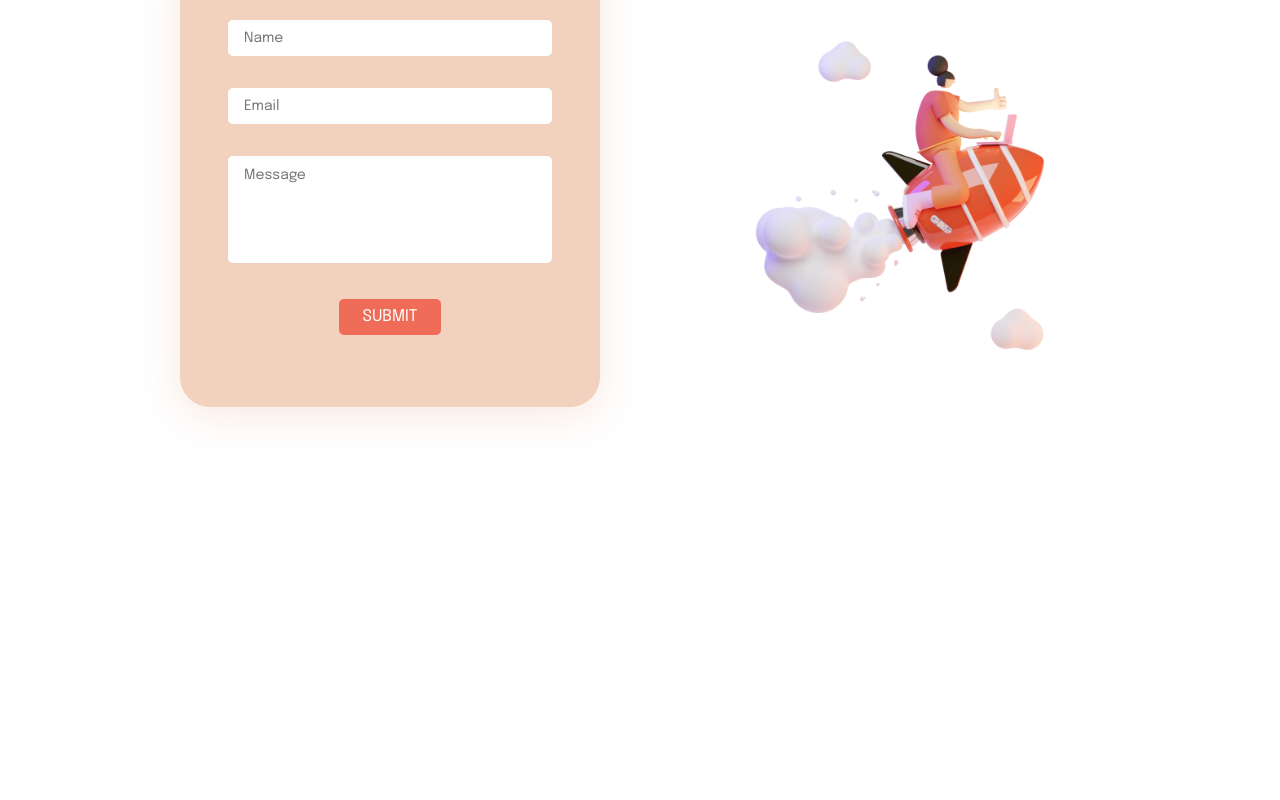
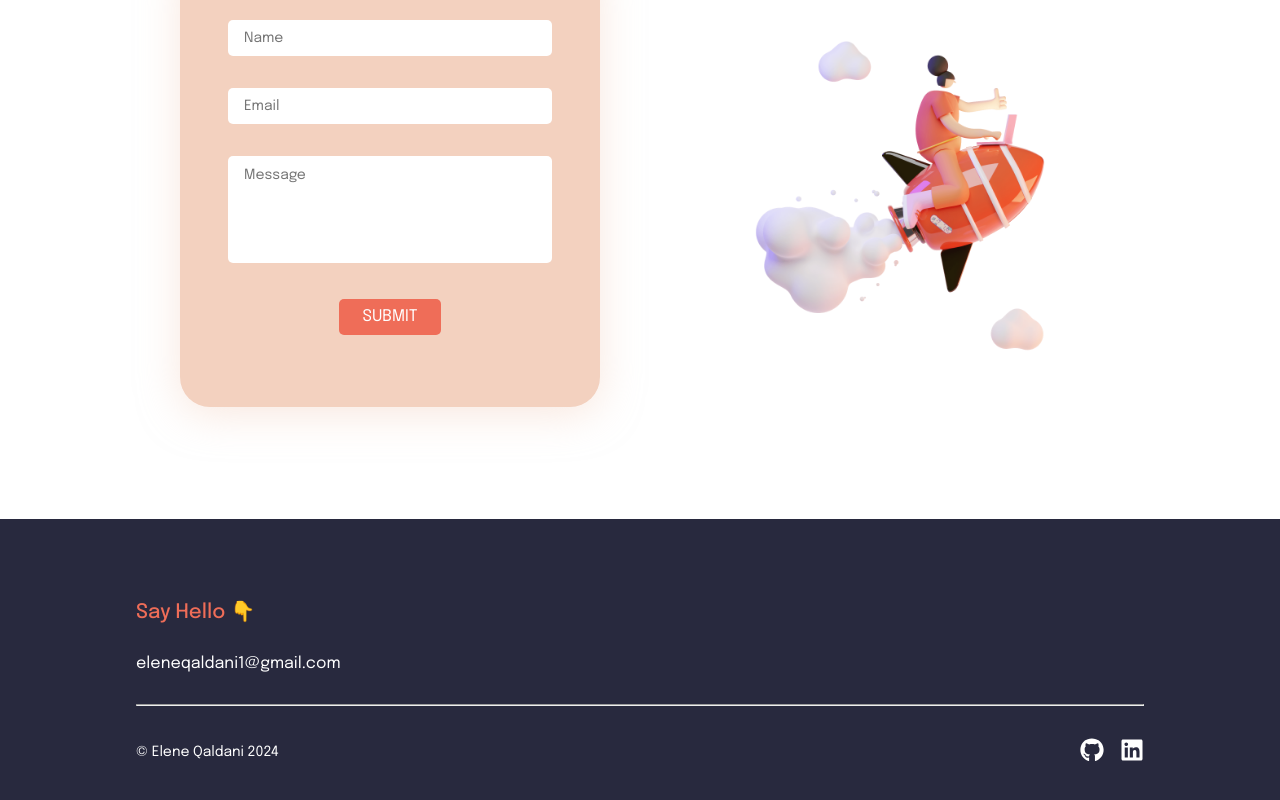
Before and after one commit to EleneQ/Elene---Portfolio, a React (Vite) app: page / in a window 1280 px wide. Shown: the part 4341-5141 px from the top of the page. Before the commit the page ends 4812 px from the top, so only its background shows below. Built offline with nearby package versions, Linux system fonts and the light colour scheme; the HTML template or start-up script is replaced by a standard one.

Commit message:
finished the footer

```diff
--- a/src/App.tsx
+++ b/src/App.tsx
@@ -6,6 +6,7 @@ import Home from "@/components/Home";
 import About from "@/components/About";
 import Contact from "@/components/Contact";
 import Projects from "@/components/Projects";
+import Footer from "@/components/Footer";
 import { AnchorLinkProvider } from "./context/anchorLink";
 
 const App = () => {
@@ -19,6 +20,7 @@ const App = () => {
           <About />
           <Projects />
           <Contact />
+          <Footer />
         </main>
       </AnchorLinkProvider>
     </ThemeProvider>
--- /dev/null
+++ b/src/components/Footer/index.tsx
@@ -0,0 +1,38 @@
+import { FaGithub, FaLinkedin } from "react-icons/fa";
+import {
+  BottomSection,
+  FooterContainer,
+  FooterStyled,
+  TopSection,
+} from "./styles";
+
+const Footer = () => {
+  return (
+    <FooterStyled>
+      <FooterContainer>
+        <TopSection>
+          <p>Say Hello 👇</p>
+
+          <a href="mailto:eleneqaldani1@gmail.com">eleneqaldani1@gmail.com</a>
+        </TopSection>
+
+        <hr />
+
+        <BottomSection>
+          <p>&copy; Elene Qaldani 2024</p>
+
+          <div>
+            <a href="">
+              <FaGithub style={{ fontSize: "1.5rem" }} />
+            </a>
+
+            <a href="">
+              <FaLinkedin style={{ fontSize: "1.5rem" }} />
+            </a>
+          </div>
+        </BottomSection>
+      </FooterContainer>
+    </FooterStyled>
+  );
+};
+export default Footer;
--- /dev/null
+++ b/src/components/Footer/styles.ts
@@ -0,0 +1,44 @@
+import { Container } from "@/styles/util-styles";
+import styled from "styled-components";
+
+export const FooterStyled = styled.footer`
+  background-color: ${({ theme }) => theme.colors.background.primary};
+  margin-top: 3rem;
+
+  hr {
+    margin-block: 2rem;
+  }
+`;
+
+export const FooterContainer = styled(Container)`
+  padding-block: 5rem;
+`;
+
+export const TopSection = styled.div`
+  p {
+    color: ${({ theme }) => theme.colors.accent.medium};
+    font-weight: ${({ theme }) => theme.typography.fontWeight.medium};
+    font-size: ${({ theme }) => theme.typography.fontSize.medium};
+    margin-bottom: 2rem;
+  }
+
+  a {
+    color: ${({ theme }) => theme.colors.text.secondary.lightest};
+  }
+`;
+
+export const BottomSection = styled.div`
+  display: flex;
+  justify-content: space-between;
+  align-items: center;
+
+  p {
+    color: ${({ theme }) => theme.colors.text.secondary.lightest};
+    font-size: ${({ theme }) => theme.typography.fontSize.small};
+  }
+
+  a {
+    color: ${({ theme }) => theme.colors.text.secondary.lightest};
+    margin-left: 1rem;
+  }
+`;
```
Also changed, not shown: src/components/WaveDivider/index.tsx (deleted, +0 -20 lines), src/components/WaveDivider/styles.ts (deleted, +0 -22 lines).
